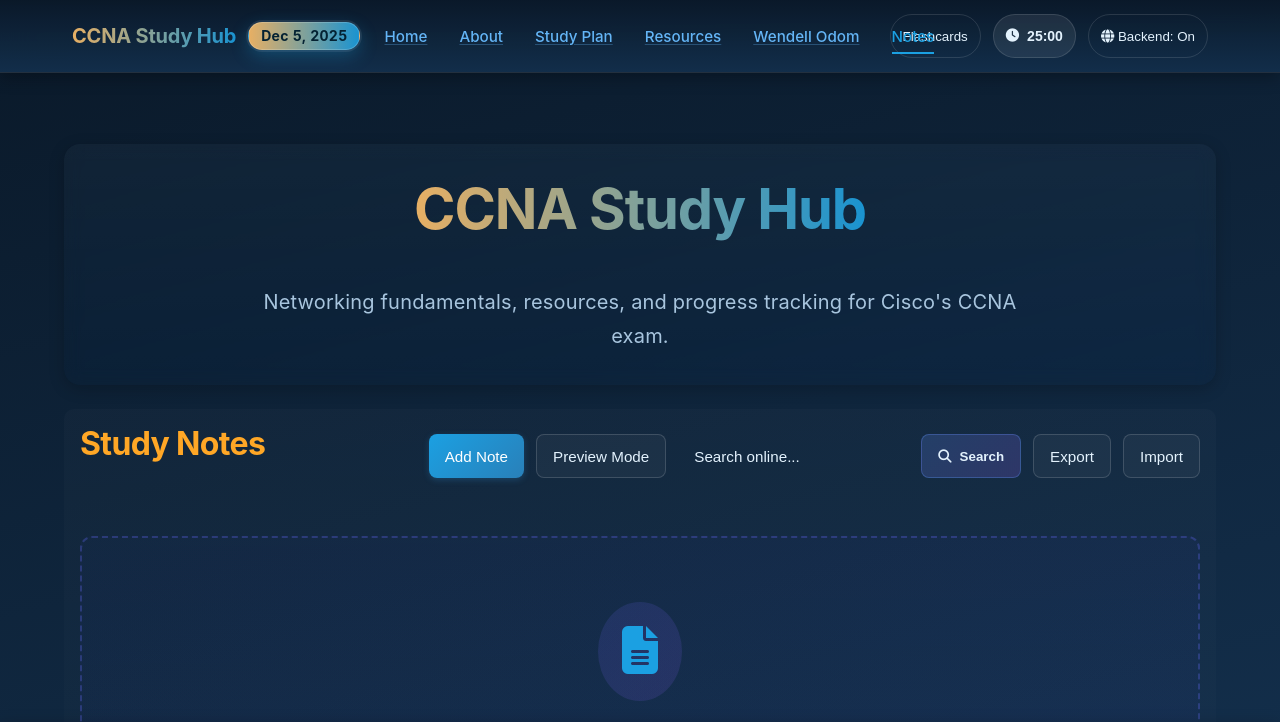
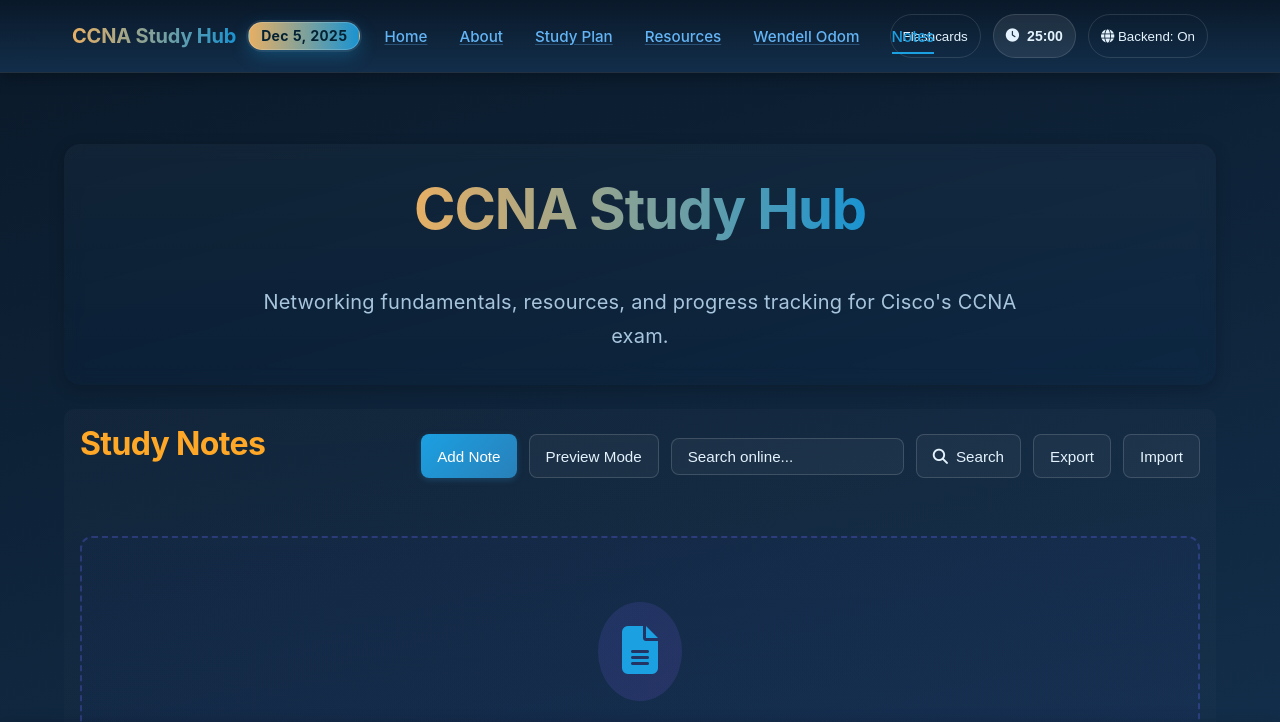
Before and after one commit to MikePiotrowski/CCNA-Study-Hub, a plain HTML site: page notes.html in a window 1280 px wide. Shown: the top 722 px of the page. Drawn offline with nearby package versions, Linux system fonts and the light colour scheme.

Commit message:
style: Update search input and button to match theme and other buttons

```diff
--- a/styles.css
+++ b/styles.css
@@ -1394,24 +1394,27 @@
     display: flex;
     gap: 0.75rem;
     flex-wrap: wrap;
+    align-items: center;
 }
 
 .notes-search-input {
-    padding: 0.625rem 1rem;
-    border: 1px solid var(--card-border);
+    padding: 0.55rem 1rem;
+    border: 1px solid rgba(255, 255, 255, 0.15);
     border-radius: 8px;
-    background: var(--bg-secondary);
+    background: rgba(255, 255, 255, 0.04);
     color: var(--text-color);
     font-size: 0.95rem;
+    font-weight: 500;
     flex: 1;
     min-width: 150px;
-    transition: border-color 0.2s, background 0.2s;
+    transition: all 0.2s cubic-bezier(0.4, 0, 0.2, 1);
 }
 
 .notes-search-input:focus {
     outline: none;
-    border-color: rgba(100, 150, 255, 0.6);
-    background: var(--bg-secondary);
+    border-color: rgba(255, 255, 255, 0.25);
+    background: rgba(255, 255, 255, 0.08);
+    box-shadow: 0 2px 8px rgba(0, 0, 0, 0.15);
 }
 
 .notes-search-input::placeholder {
@@ -1419,14 +1422,15 @@
 }
 
 .notes-search-btn {
-    padding: 0.625rem 1rem;
-    background: linear-gradient(135deg, rgba(100, 150, 255, 0.2), rgba(150, 100, 255, 0.2));
-    border: 1px solid rgba(100, 150, 255, 0.3);
+    padding: 0.55rem 1rem;
+    background: rgba(255, 255, 255, 0.04);
+    border: 1px solid rgba(255, 255, 255, 0.15);
     border-radius: 8px;
     color: var(--text-color);
-    font-weight: 600;
+    font-weight: 500;
+    font-size: 0.95rem;
     cursor: pointer;
-    transition: all 0.2s;
+    transition: all 0.2s cubic-bezier(0.4, 0, 0.2, 1);
     display: flex;
     align-items: center;
     gap: 0.5rem;
@@ -1434,13 +1438,19 @@
 }
 
 .notes-search-btn:hover {
-    background: linear-gradient(135deg, rgba(100, 150, 255, 0.3), rgba(150, 100, 255, 0.3));
-    border-color: rgba(100, 150, 255, 0.5);
+    background: rgba(255, 255, 255, 0.08);
+    border-color: rgba(255, 255, 255, 0.25);
     transform: translateY(-2px);
+    box-shadow: 0 2px 8px rgba(0, 0, 0, 0.15);
 }
 
 .notes-search-btn:active {
-    transform: translateY(0);
+    transform: translateY(0) scale(0.98);
+}
+
+.notes-search-btn:disabled {
+    opacity: 0.6;
+    cursor: not-allowed;
 }
 
 .notes-list {
@@ -2642,6 +2652,7 @@
 .toggle-preview,
 .export-data,
 .import-data,
+.notes-search-btn,
 .shortcuts-toggle,
 .theme-toggle,
 .study-actions button,
@@ -2660,6 +2671,7 @@
 .toggle-preview:hover,
 .export-data:hover,
 .import-data:hover,
+.notes-search-btn:hover,
 .shortcuts-toggle:hover,
 .theme-toggle:hover,
 .study-actions button:hover,
@@ -2673,6 +2685,7 @@
 .toggle-preview:active,
 .export-data:active,
 .import-data:active,
+.notes-search-btn:active,
 .shortcuts-toggle:active,
 .theme-toggle:active,
 .study-actions button:active,
```
